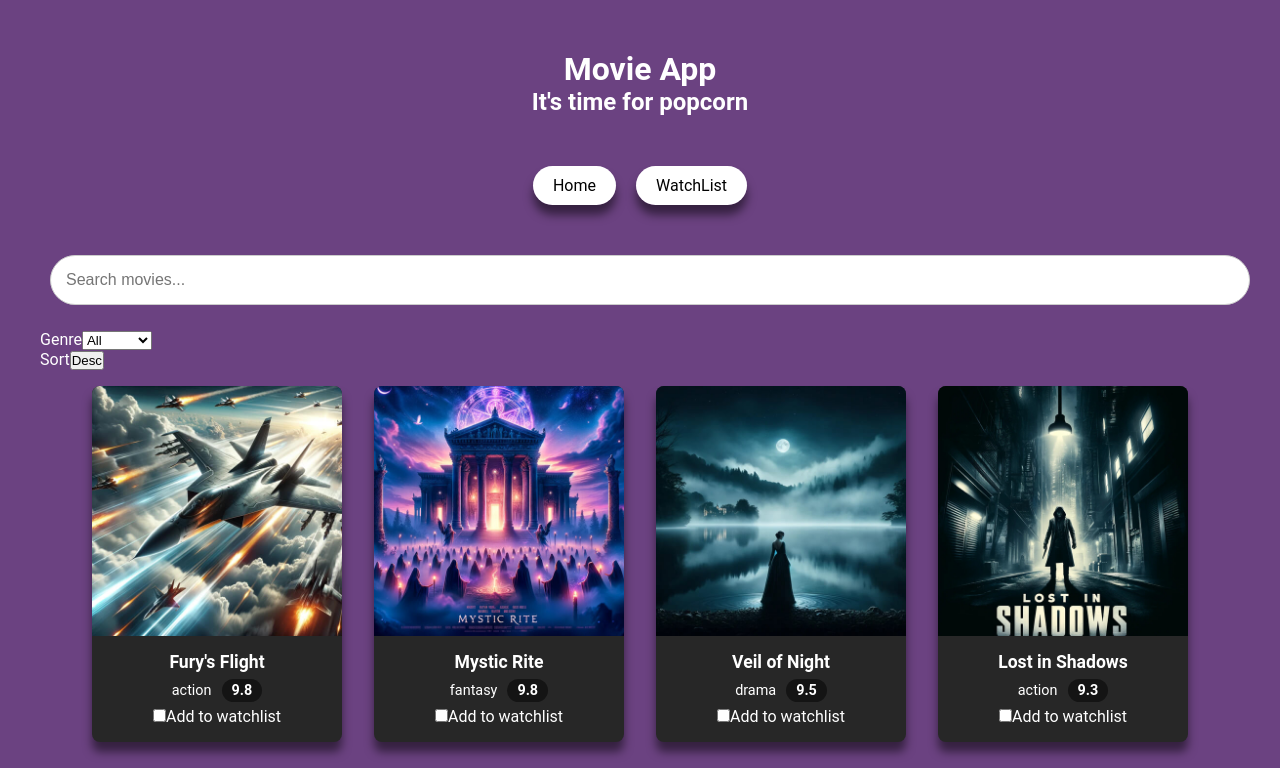
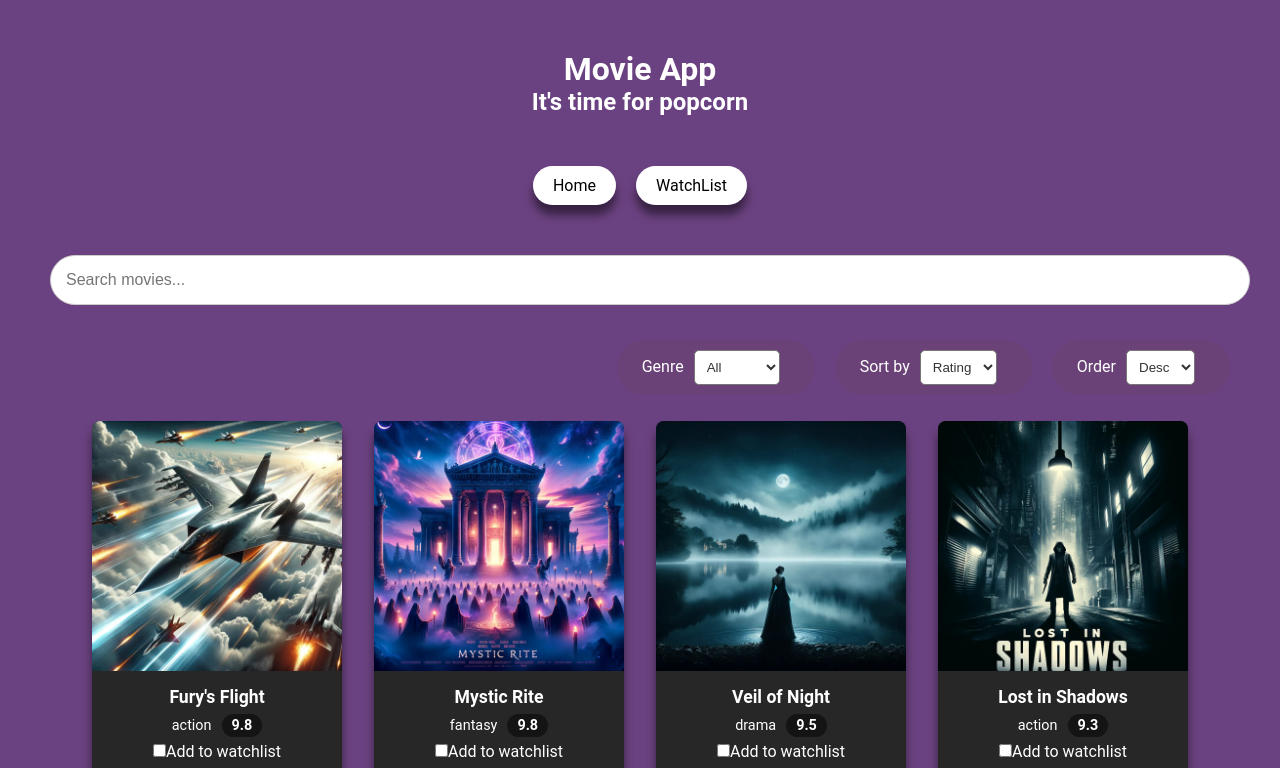
Before and after one commit to lorenarogoz/movie-app, a React (Vite) app: page / in a window 1280 px wide. Shown: the top 768 px of the page. Built offline with nearby package versions, Linux system fonts and the light colour scheme.

Commit message:
The implementation for sort feature by rating or alphabetically

```diff
--- a/src/components/MovieGrid.jsx
+++ b/src/components/MovieGrid.jsx
@@ -4,6 +4,7 @@ import MovieCard from './MovieCard';
 export default function MovieGrid({movies, watchlist, toggleWatchlist}) {
     const [searchTerm, setSearchTerm] = useState('');
     const [genre, setGenre] = useState('All');
+    const [sortBy, setSortBy] = useState('rating');
     const [sortOrder, setSortOrder] = useState('desc');
 
     const handleSearchChange = (e) => {
@@ -33,9 +34,17 @@ export default function MovieGrid({movies, watchlist, toggleWatchlist}) {
                 matchesSearchTerm(movie, searchTerm),
         );
         const sorted = [...filteredMovies].sort((a, b) => {
-            const ra = Number(a.rating);
-            const rb = Number(b.rating);
-            return sortOrder === 'desc' ? rb - ra : ra - rb;
+            if (sortBy === 'rating') {
+                const ra = Number(a.rating);
+                const rb = Number(b.rating);
+                return sortOrder === 'desc' ? rb - ra : ra - rb;
+            } else {
+                const ta = a.title.toLowerCase();
+                const tb = b.title.toLowerCase();
+                if (ta < tb) return sortOrder === 'asc' ? -1 : 1;
+                if (ta > tb) return sortOrder === 'asc' ? 1 : -1;
+                return 0;
+            }
         });
         return sorted;
     }, [movies, genre, searchTerm, sortOrder]);
@@ -52,7 +61,11 @@ export default function MovieGrid({movies, watchlist, toggleWatchlist}) {
             <div className='filter-bar'>
                 <div className='filter-slot'>
                     <label>Genre</label>
-                    <select value={genre} onChange={handleGenreChange}>
+                    <select
+                        className='filter-dropdown'
+                        value={genre}
+                        onChange={handleGenreChange}
+                    >
                         <option>All</option>
                         <option>Action</option>
                         <option>Drama</option>
@@ -61,10 +74,26 @@ export default function MovieGrid({movies, watchlist, toggleWatchlist}) {
                     </select>
                 </div>
                 <div className='filter-slot'>
-                    <label>Sort</label>
-                    <button onClick={toggleSortOrder}>
-                        {sortOrder === 'desc' ? 'Desc' : 'Asc'}
-                    </button>
+                    <label>Sort by</label>
+                    <select
+                        className='filter-dropdown'
+                        value={sortBy}
+                        onChange={(e) => setSortBy(e.target.value)}
+                    >
+                        <option value='rating'>Rating</option>
+                        <option value='title'>Title</option>
+                    </select>
+                </div>
+                <div className='filter-slot'>
+                    <label>Order</label>
+                    <select
+                        className='filter-dropdown'
+                        value={sortOrder}
+                        onChange={(e) => setSortOrder(e.target.value)}
+                    >
+                        <option value='desc'>Desc</option>
+                        <option value={'asc'}>Asc</option>
+                    </select>
                 </div>
             </div>
             <div className='movies-grid'>
--- a/src/index.css
+++ b/src/index.css
@@ -149,3 +149,23 @@ nav a:hover {
     margin: 25px auto;
     font-weight: 300;
 }
+
+.filter-bar {
+    display: flex;
+    justify-content: right;
+}
+
+.filter-slot {
+    background-color: #6b4278;
+    padding: 0 25px;
+    margin: 10px;
+    border-radius: 50px;
+}
+
+.filter-dropdown {
+    padding: 8px;
+    margin: 10px;
+    border-radius: 5px;
+    background-color: #fff;
+    color: #333;
+}
```
